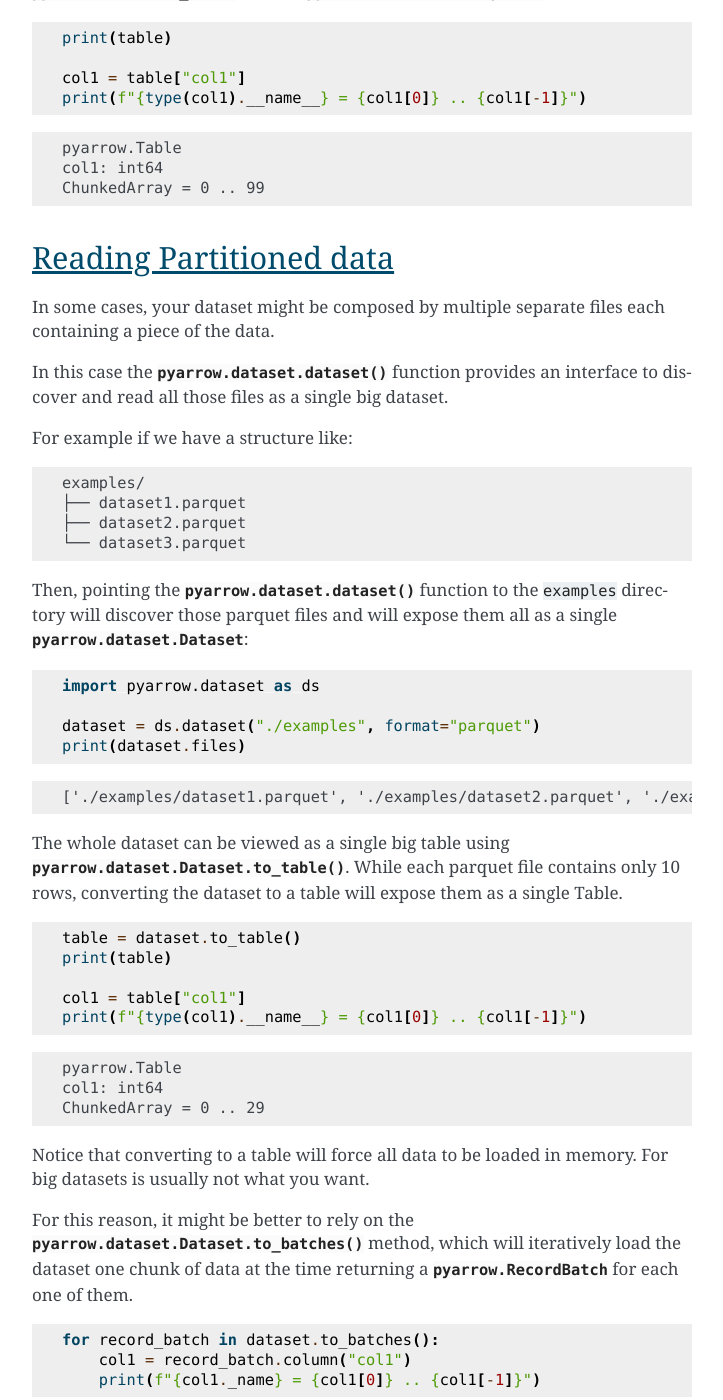
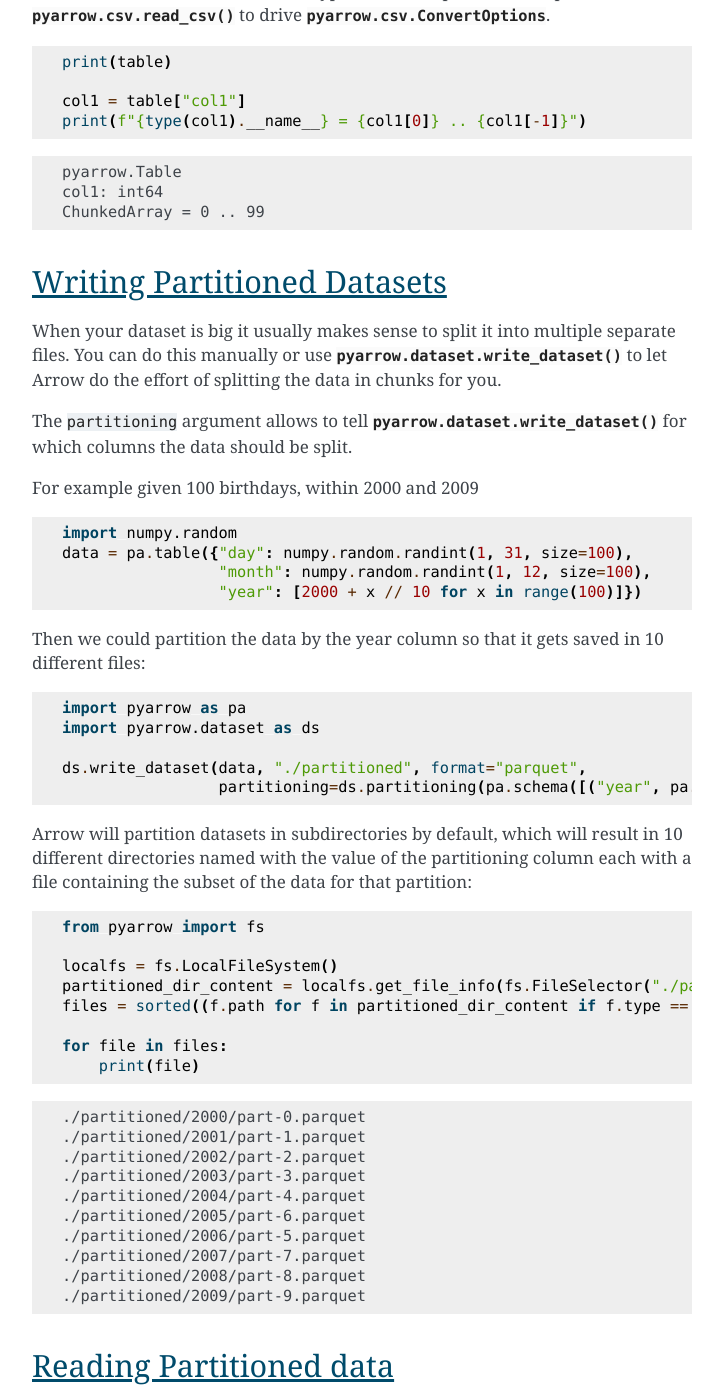
Before and after one commit to apache/arrow-cookbook, a Sphinx documentation site: the page built from python/source/io.rst, in a window 1280 px wide and 1400 px high, scrolled down 3849 px. Shown: the whole window, without its empty margins (388-1111 px from the left). Built offline with Sphinx 7.4.7, drawn with Linux system fonts in a browser that asks for light colours; some of the changed text lies outside the part shown.

Commit message:
Writing Partitioned Datasets recipe for Python (#47)

```diff
--- a/python/source/io.rst
+++ b/python/source/io.rst
@@ -216,6 +216,65 @@
     pyarrow.Table
     col1: int64
     ChunkedArray = 0 .. 99
+
+Writing Partitioned Datasets
+============================
+
+When your dataset is big it usually makes sense to split it into
+multiple separate files. You can do this manually or use
+:func:`pyarrow.dataset.write_dataset` to let Arrow do the effort
+of splitting the data in chunks for you.
+
+The ``partitioning`` argument allows to tell :func:`pyarrow.dataset.write_dataset`
+for which columns the data should be split.
+
+For example given 100 birthdays, within 2000 and 2009
+
+.. testcode::
+
+    import numpy.random
+    data = pa.table({"day": numpy.random.randint(1, 31, size=100),
+                     "month": numpy.random.randint(1, 12, size=100),
+                     "year": [2000 + x // 10 for x in range(100)]})
+
+Then we could partition the data by the year column so that it
+gets saved in 10 different files:
+
+.. testcode::
+
+    import pyarrow as pa
+    import pyarrow.dataset as ds
+
+    ds.write_dataset(data, "./partitioned", format="parquet",
+                     partitioning=ds.partitioning(pa.schema([("year", pa.int16())])))
+
+Arrow will partition datasets in subdirectories by default, which will
+result in 10 different directories named with the value of the partitioning
+column each with a file containing the subset of the data for that partition:
+
+.. testcode::
+
+    from pyarrow import fs
+
+    localfs = fs.LocalFileSystem()
+    partitioned_dir_content = localfs.get_file_info(fs.FileSelector("./partitioned", recursive=True))
+    files = sorted((f.path for f in partitioned_dir_content if f.type == fs.FileType.File))
+
+    for file in files:
+        print(file)
+
+.. testoutput::
+
+    ./partitioned/2000/part-0.parquet
+    ./partitioned/2001/part-1.parquet
+    ./partitioned/2002/part-2.parquet
+    ./partitioned/2003/part-3.parquet
+    ./partitioned/2004/part-4.parquet
+    ./partitioned/2005/part-6.parquet
+    ./partitioned/2006/part-5.parquet
+    ./partitioned/2007/part-7.parquet
+    ./partitioned/2008/part-8.parquet
+    ./partitioned/2009/part-9.parquet
 
 Reading Partitioned data
 ========================
```
